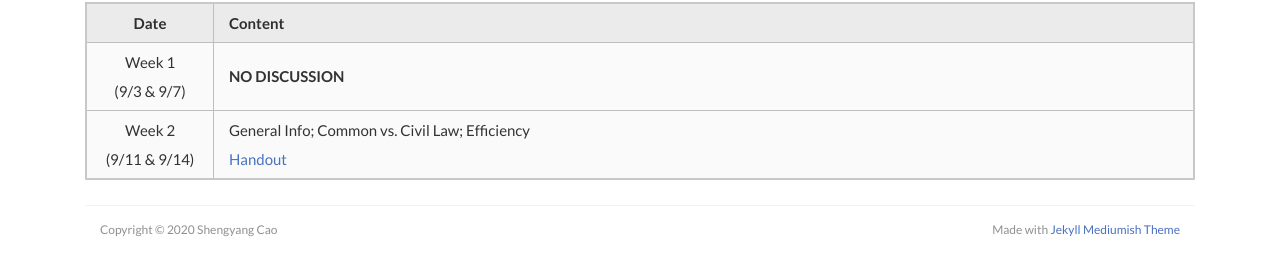
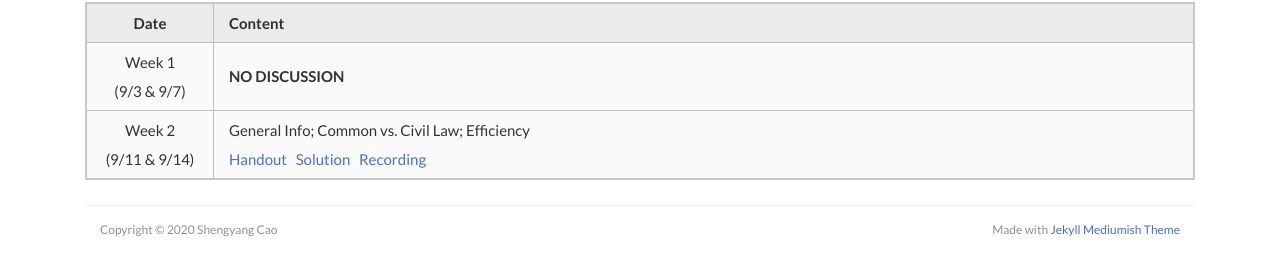
Before and after one commit to scaotravis/scaotravis.github.io, a Jekyll site: the page built from _posts/2020-08-04-teaching-fa-522.md, in a window 1280 px wide and 1150 px high. Shown: the part 871-1147 px from the top of the window. Built offline with Jekyll 4.4.1, drawn with Linux system fonts in a browser that asks for light colours; nearby versions of some CDN libraries; comment, search, counter and statistics services are not loaded.

Commit message:
dis sol and recording update

```diff
--- a/_posts/2020-08-04-teaching-fa-522.md
+++ b/_posts/2020-08-04-teaching-fa-522.md
@@ -31,4 +31,4 @@ permalink: /teaching/fa20-522
 |     Date    |                     Content                     |
 |:-----------:|	:---------------------------------------------- |
 | Week 1 <br> (9/3 & 9/7) | **NO DISCUSSION** |
-| Week 2 <br> (9/11 & 9/14) | General Info; Common vs. Civil Law; Efficiency <br> [Handout]({{ site.url }}/downloads/teaching/fa20-522/522_fa20_dis-1_handout.pdf) |
+| Week 2 <br> (9/11 & 9/14) | General Info; Common vs. Civil Law; Efficiency <br> [Handout]({{ site.url }}/downloads/teaching/fa20-522/522_fa20_dis-1_handout.pdf) &nbsp; [Solution]({{ site.url }}/downloads/teaching/fa20-522/522_fa20_dis-1_sol.pdf) &nbsp; [Recording](https://us-lti.bbcollab.com/collab/ui/session/playback/load/b9403c970eba4d19a56c214f6838e50a) |
```
Also changed, not shown: 6 other files.
